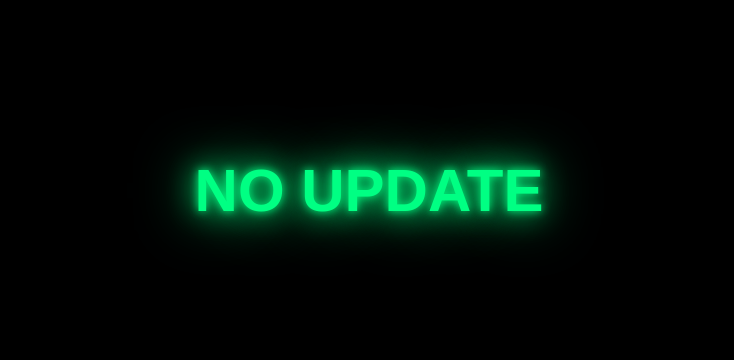
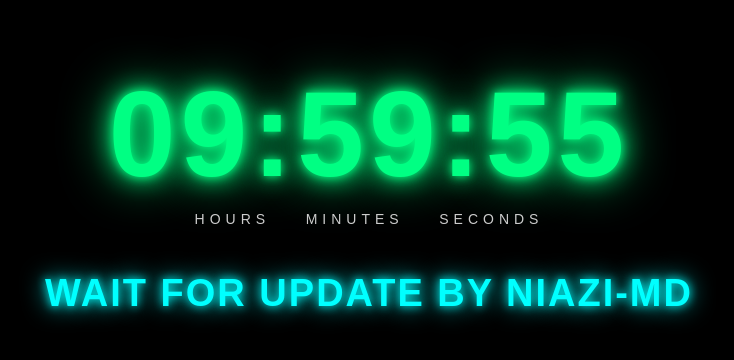
Before and after one commit to atizazniazi-cpu/TikTok-video-downloadr-, a plain HTML site: page index.html in a window 1280 px wide. Shown: the part 210-570 px from the top of the page, without its empty margins (271-1005 px from the left). Drawn offline with Linux system fonts and the light colour scheme.

Commit message:
Update HTML structure and add countdown timer

```diff
--- a/index.html
+++ b/index.html
@@ -3,7 +3,8 @@
 <head>
 <meta charset="UTF-8">
 <meta name="viewport" content="width=device-width, initial-scale=1.0">
-  <title>NO UPDATE</title>
+
+<title>NIAZI-MD UPDATE TIMER</title>
 
 <style>
 * {
@@ -19,50 +20,153 @@
     justify-content: center;
     align-items: center;
     font-family: Arial, sans-serif;
+    overflow: hidden;
 }
 
-    .rgb-text {
-      font-size: 60px;
-      font-weight: 900;
-      text-transform: uppercase;
+.container {
     text-align: center;
-
-      animation: rgb 2s linear infinite;
-
-      text-shadow:
-        0 0 5px currentColor,
-        0 0 15px currentColor,
-        0 0 30px currentColor,
-        0 0 60px currentColor;
+    width: 100%;
+    padding: 20px;
 }
 
-    @keyframes rgb {
+/* Countdown */
+#timer {
+    font-size: clamp(55px, 14vw, 120px);
+    font-weight: 900;
+    letter-spacing: 5px;
+    animation: rgbTimer 2s linear infinite;
+}
+
+/* RGB Timer */
+@keyframes rgbTimer {
     0% {
         color: red;
-        text-shadow: 0 0 10px red, 0 0 30px red, 0 0 60px red;
+        text-shadow:
+            0 0 10px red,
+            0 0 25px red,
+            0 0 50px red;
     }
 
     33% {
         color: lime;
-        text-shadow: 0 0 10px lime, 0 0 30px lime, 0 0 60px lime;
+        text-shadow:
+            0 0 10px lime,
+            0 0 25px lime,
+            0 0 50px lime;
     }
 
     66% {
         color: cyan;
-        text-shadow: 0 0 10px cyan, 0 0 30px cyan, 0 0 60px cyan;
+        text-shadow:
+            0 0 10px cyan,
+            0 0 25px cyan,
+            0 0 50px cyan;
     }
 
     100% {
         color: red;
-        text-shadow: 0 0 10px red, 0 0 30px red, 0 0 60px red;
+        text-shadow:
+            0 0 10px red,
+            0 0 25px red,
+            0 0 50px red;
     }
+}
+
+/* Bottom Text */
+.message {
+    margin-top: 45px;
+    font-size: clamp(20px, 5vw, 38px);
+    font-weight: 900;
+    letter-spacing: 2px;
+    animation: rgbMessage 2s linear infinite;
+}
+
+@keyframes rgbMessage {
+    0% {
+        color: #ff0000;
+        text-shadow: 0 0 10px #ff0000, 0 0 25px #ff0000;
+    }
+
+    25% {
+        color: #00ff00;
+        text-shadow: 0 0 10px #00ff00, 0 0 25px #00ff00;
+    }
+
+    50% {
+        color: #00ffff;
+        text-shadow: 0 0 10px #00ffff, 0 0 25px #00ffff;
+    }
+
+    75% {
+        color: #ff00ff;
+        text-shadow: 0 0 10px #ff00ff, 0 0 25px #ff00ff;
+    }
+
+    100% {
+        color: #ff0000;
+        text-shadow: 0 0 10px #ff0000, 0 0 25px #ff0000;
+    }
+}
+
+/* Small labels */
+.labels {
+    margin-top: 8px;
+    font-size: 14px;
+    color: white;
+    letter-spacing: 5px;
+    opacity: 0.8;
 }
 </style>
 </head>
 
 <body>
 
-  <div class="rgb-text">NO UPDATE</div>
+<div class="container">
+
+    <div id="timer">10:00:00</div>
+
+    <div class="labels">
+        HOURS &nbsp;&nbsp; MINUTES &nbsp;&nbsp; SECONDS
+    </div>
+
+    <div class="message">
+        WAIT FOR UPDATE BY NIAZI-MD
+    </div>
+
+</div>
+
+<script>
+
+let totalSeconds = 10 * 60 * 60; // 10 Hours
+
+function countdown() {
+
+    let hours = Math.floor(totalSeconds / 3600);
+
+    let minutes = Math.floor((totalSeconds % 3600) / 60);
+
+    let seconds = totalSeconds % 60;
+
+    hours = String(hours).padStart(2, '0');
+    minutes = String(minutes).padStart(2, '0');
+    seconds = String(seconds).padStart(2, '0');
+
+    document.getElementById("timer").textContent =
+        hours + ":" + minutes + ":" + seconds;
+
+    if (totalSeconds > 0) {
+        totalSeconds--;
+    } else {
+        clearInterval(timerInterval);
+        document.getElementById("timer").textContent = "00:00:00";
+    }
+}
+
+countdown();
+
+let timerInterval = setInterval(countdown, 1000);
+
+</script>
 
 </body>
 </html>
```
Lines whose indentation alone changed are shown as unchanged.
